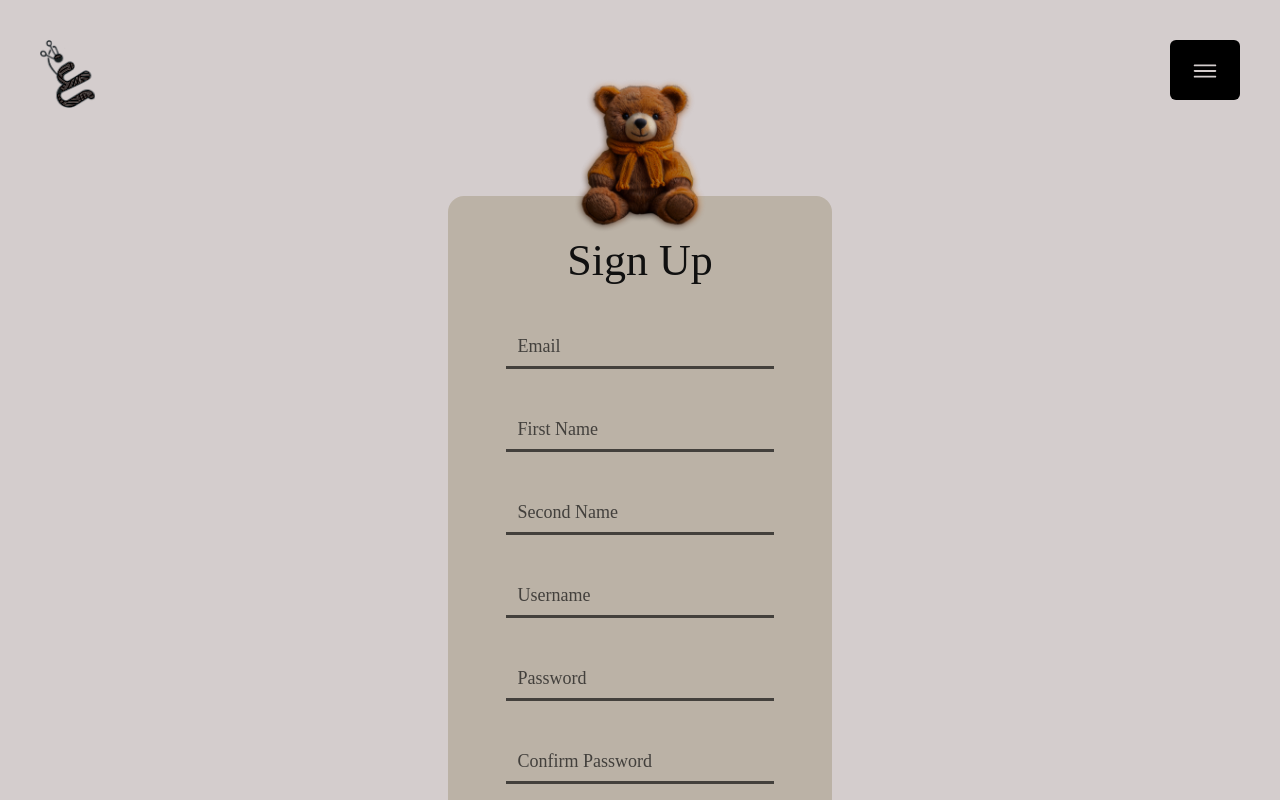
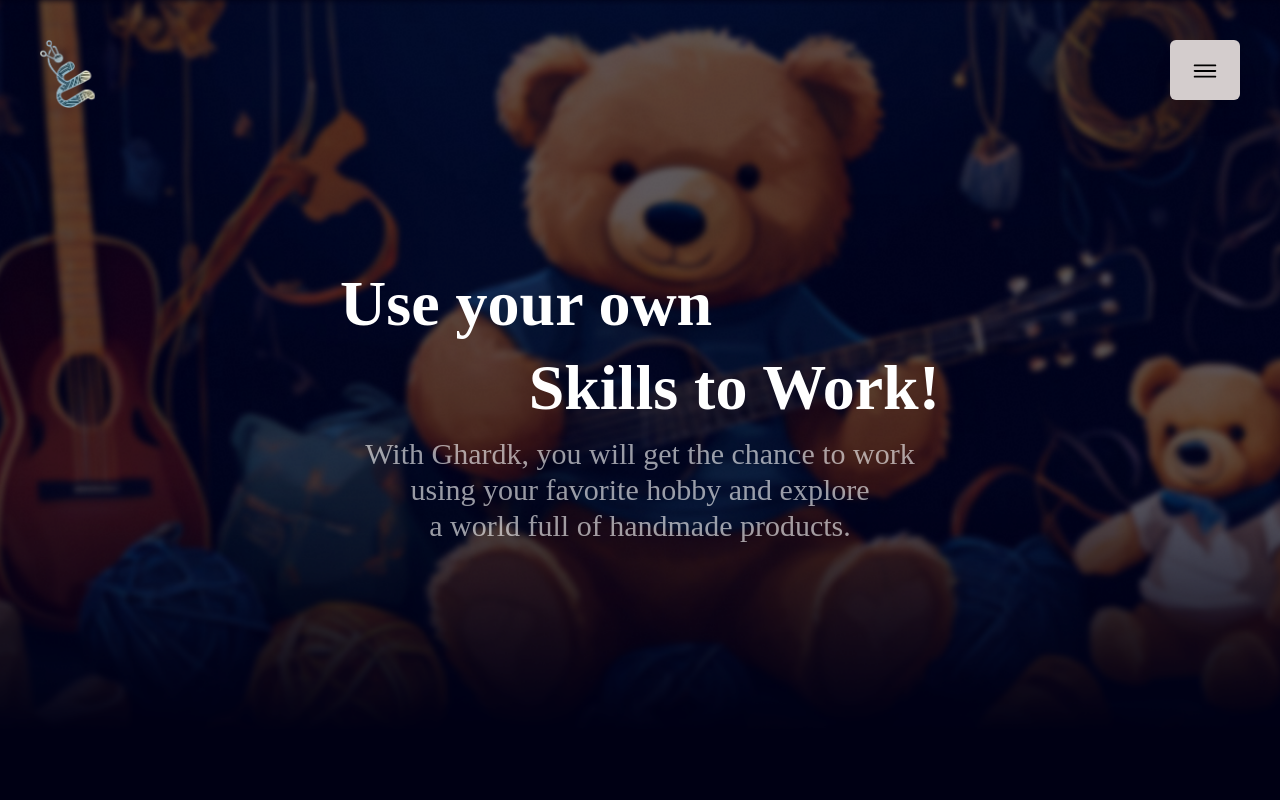
Before and after one commit to Ghardk-SCU/ghardk_front_end, a React (Vite) app: page / in a window 1280 px wide. Shown: the top 800 px of the page. Built offline with nearby package versions, Linux system fonts and the light colour scheme; a web font is replaced by a local one.

Commit message:
make only logo is mix blend diff

```diff
--- a/src/App.jsx
+++ b/src/App.jsx
@@ -7,9 +7,9 @@ import { ReactLenis } from '@studio-freight/react-lenis'
 function App() {
   return (
     <>
-      {/* <Home /> */}
+      <Home />
       {/* <Login /> */}
-      <SignUp />
+      {/* <SignUp /> */}
       <ReactLenis root={true}/>
     </>
   )
--- a/src/Components/NavBar/NavBar.jsx
+++ b/src/Components/NavBar/NavBar.jsx
@@ -25,11 +25,11 @@ export default function NavBar(props) {
   }, [isOpen])
 
   return (
-    <nav className='w-full fixed top-0 z-[100] sm:p-10 p-5 sm:pb-0 mix-blend-difference'>
-      <div className='relative'>
-        <div className='absolute top-0 left-0'>
-          <motion.img initial={{ y: -50 }} animate={{ y: 0 }} className='imgSettings w-[55px] cursor-pointer' src={logo} alt='logo' />
-        </div>
+    <nav>
+      <div className='fixed z-[100] sm:top-10 top-5 sm:left-10 left-5 mix-blend-difference'>
+        <motion.img initial={{ y: -50 }} animate={{ y: 0 }} className='imgSettings w-[55px] cursor-pointer' src={logo} alt='logo' />
+      </div>
+      <div className='fixed z-[100] sm:top-10 top-5 sm:right-10 right-5'>
         <motion.div
           variants={OpenAnim}
           initial='hidden'
@@ -51,6 +51,6 @@ export default function NavBar(props) {
           </motion.button>
         </motion.div>
       </div>
-    </nav >
+    </nav>
   )
 }
--- a/src/index.css
+++ b/src/index.css
@@ -60,7 +60,7 @@
   @apply select-none pointer-events-none;
 }
 .mainMargin{
-  @apply sm:mx-10;
+  @apply sm:mx-20;
 }
 .mainPadding{
   @apply sm:p-10 p-5;
```
